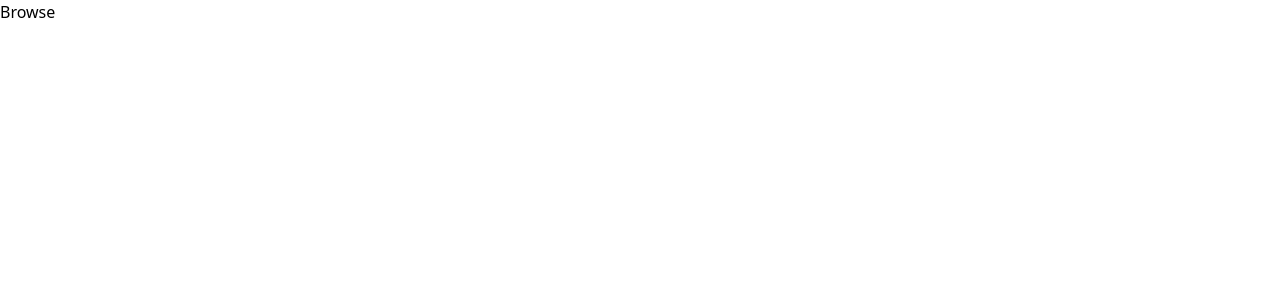
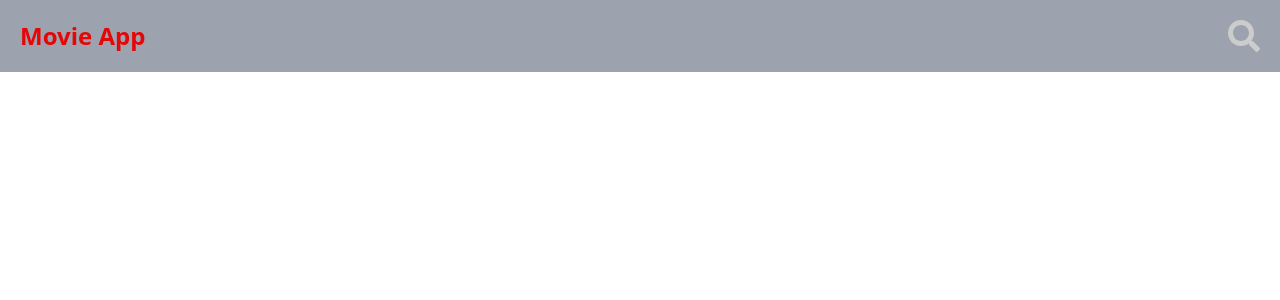
Before and after one commit to NDK1195/Assignment_2-RJS301x_1.0, a React (Vite) app: page / in a window 1280 px wide. Shown: the top 300 px of the page. Built offline with nearby package versions, Linux system fonts and the light colour scheme.

Commit message:
Add navbar

```diff
--- a/package.json
+++ b/package.json
@@ -11,7 +11,8 @@
   },
   "dependencies": {
     "react": "^18.2.0",
-    "react-dom": "^18.2.0"
+    "react-dom": "^18.2.0",
+    "react-router-dom": "^6.21.1"
   },
   "devDependencies": {
     "@types/react": "^18.2.43",
--- /dev/null
+++ b/src/api-endpoint.js
@@ -0,0 +1,15 @@
+const API_KEY = '6f965695255935d227d271a48747dd38';
+const url = 'https://api.themoviedb.org/3';
+const requests = {
+  fetchTrending: `${url}/trending/all/week?api_key=${API_KEY}&language=en-US`,
+  fetchNetflixOriginals: `${url}/discover/tv?api_key=${API_KEY}&with_network=123`,
+  fetchTopRated: `${url}/movie/top_rated?api_key=${API_KEY}&language=en-US`,
+  fetchActionMovies: `${url}/discover/movie?api_key=${API_KEY}&with_genres=28`,
+  fetchComedyMovies: `${url}/discover/movie?api_key=${API_KEY}&with_genres=35`,
+  fetchHorrorMovies: `${url}/discover/movie?api_key=${API_KEY}&with_genres=27`,
+  fetchRomanceMovies: `${url}/discover/movie?api_key=${API_KEY}&with_genres=10749`,
+  fetchDocumentaries: `${url}/discover/movie?api_key=${API_KEY}&with_genres=99`,
+  fetchSearch: `${url}/search/movie?api_key=${API_KEY}&language=en-US`,
+};
+
+export { requests };
--- a/src/pages/browse/Browse.jsx
+++ b/src/pages/browse/Browse.jsx
@@ -1,10 +1,11 @@
-import React from "react";
+import React from 'react';
+import NavBar from './components/NavBar';
 
 function Browse() {
   return (
-    <div className="">
-      <h1>Browse</h1>
-    </div>
+    <header>
+      <NavBar />
+    </header>
   );
 }
 
--- /dev/null
+++ b/src/pages/browse/components/NavBar.jsx
@@ -0,0 +1,14 @@
+import search from '/search.svg';
+
+export default function NavBar() {
+  return (
+    <nav className='flex content-center justify-between p-5 bg-gray-400'>
+      <a href='/'>
+        <h1 className='text-[#e50607] font-bold text-2xl'>Movie App</h1>
+      </a>
+      <a href='/search'>
+        <img src={search} alt='Search Icon' className='size-8' />
+      </a>
+    </nav>
+  );
+}
```
Also changed, not shown: public/search.svg (added), 1 other file (tests, documents, lock files or other folders).
